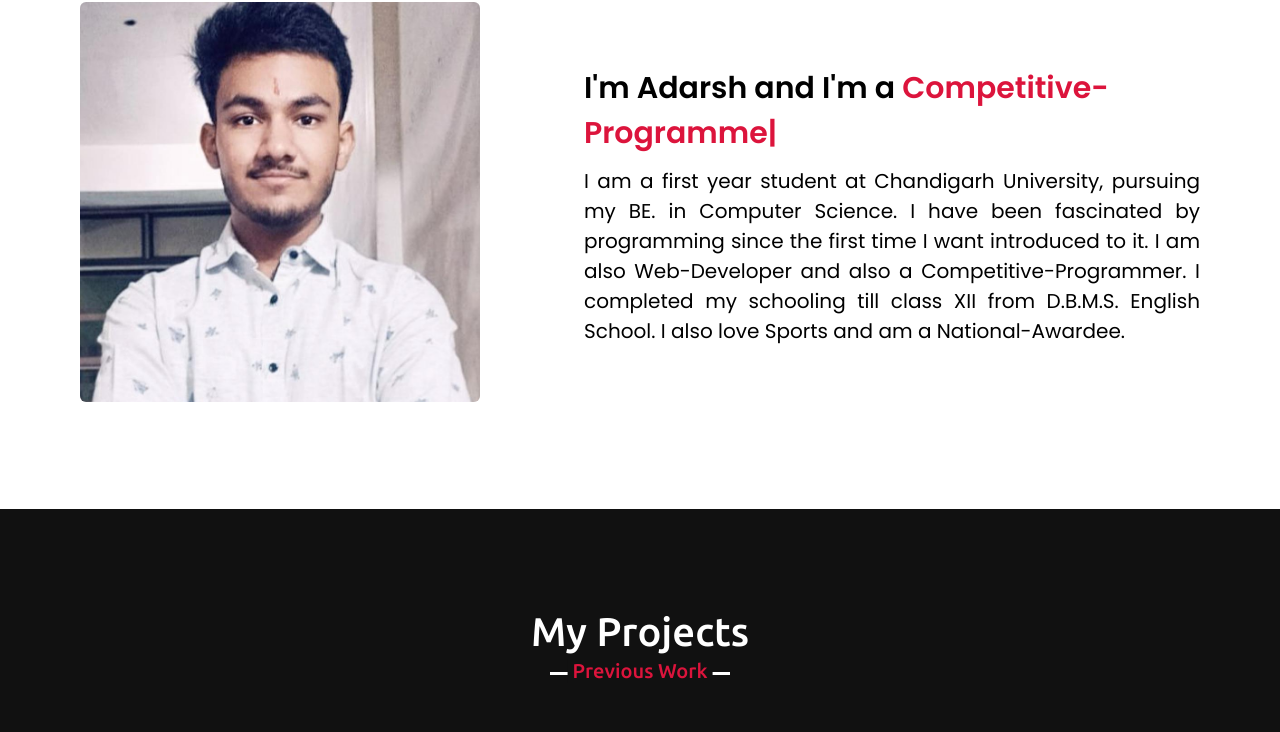
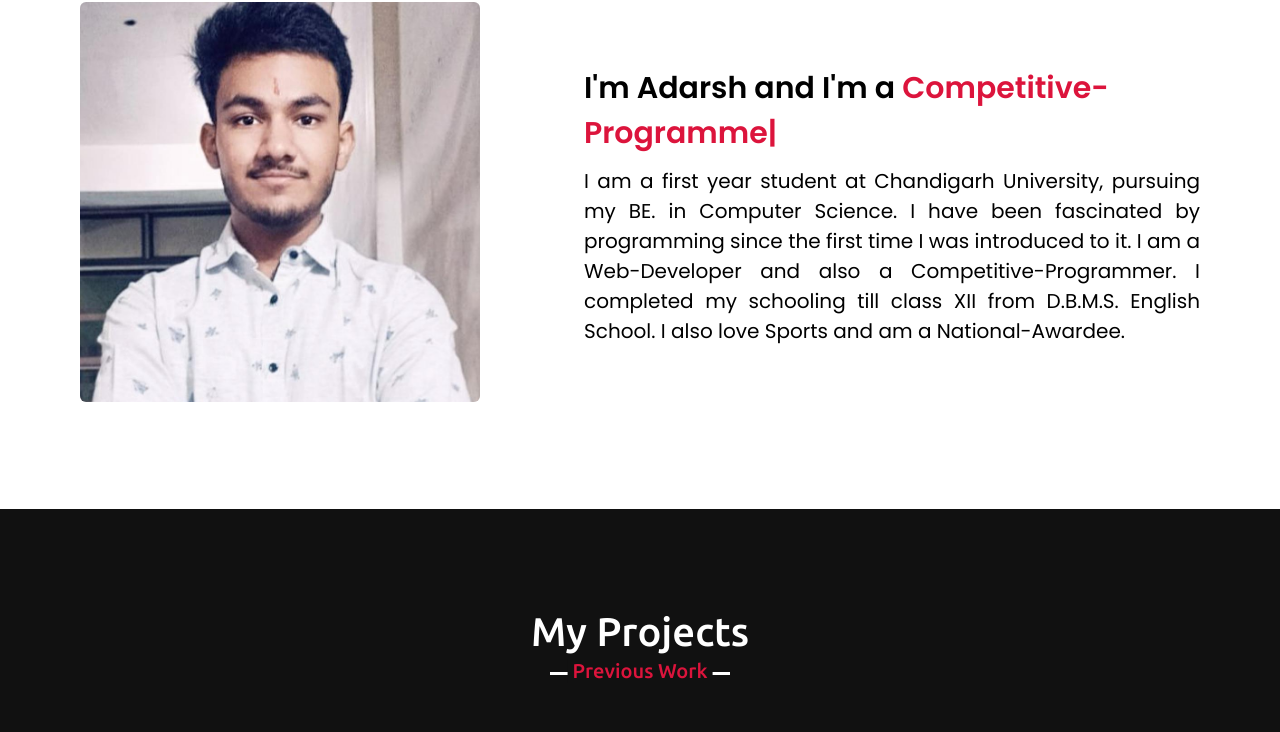
Before and after one commit to alphadead/portfolio, a plain HTML site: page index.html in a window 1280 px wide. Shown: the part 1024-1756 px from the top of the page. Drawn offline with nearby package versions, Linux system fonts and the light colour scheme.

Commit message:
Update index.html

```diff
--- a/index.html
+++ b/index.html
@@ -69,8 +69,8 @@
                         I'm Adarsh and I'm a <span class="typing-2"></span></div>
                     <p>
                         I am a first year student at Chandigarh University, pursuing my BE. in Computer Science.
-                        I have been fascinated by programming since the first time I want introduced to it.
-                        I am also Web-Developer and also a Competitive-Programmer.
+                        I have been fascinated by programming since the first time I was introduced to it.
+                        I am a Web-Developer and also a Competitive-Programmer.
                         I completed my schooling till class XII from D.B.M.S. English School.
                         I also love Sports and am a National-Awardee.
                     </p>
```
